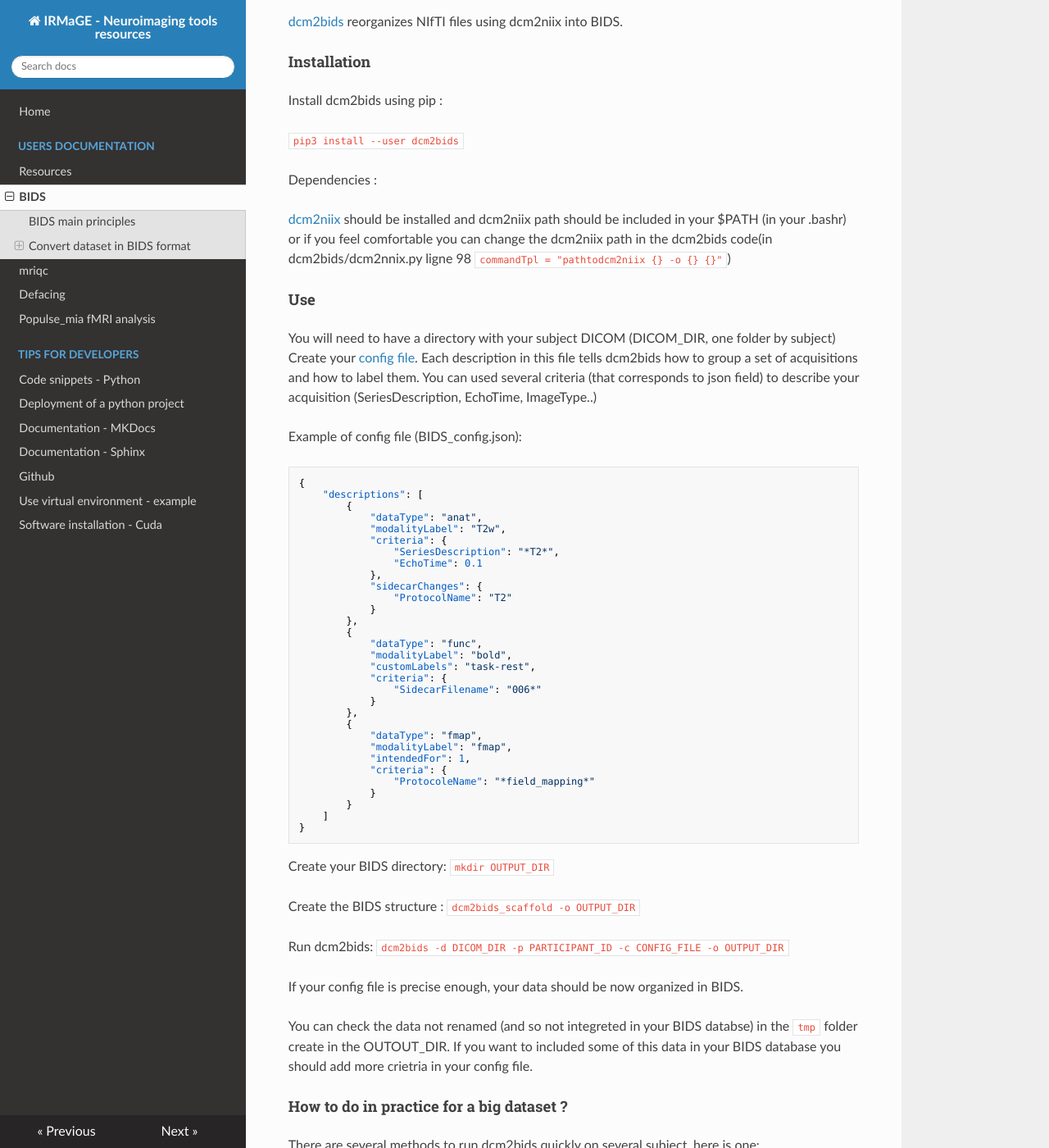
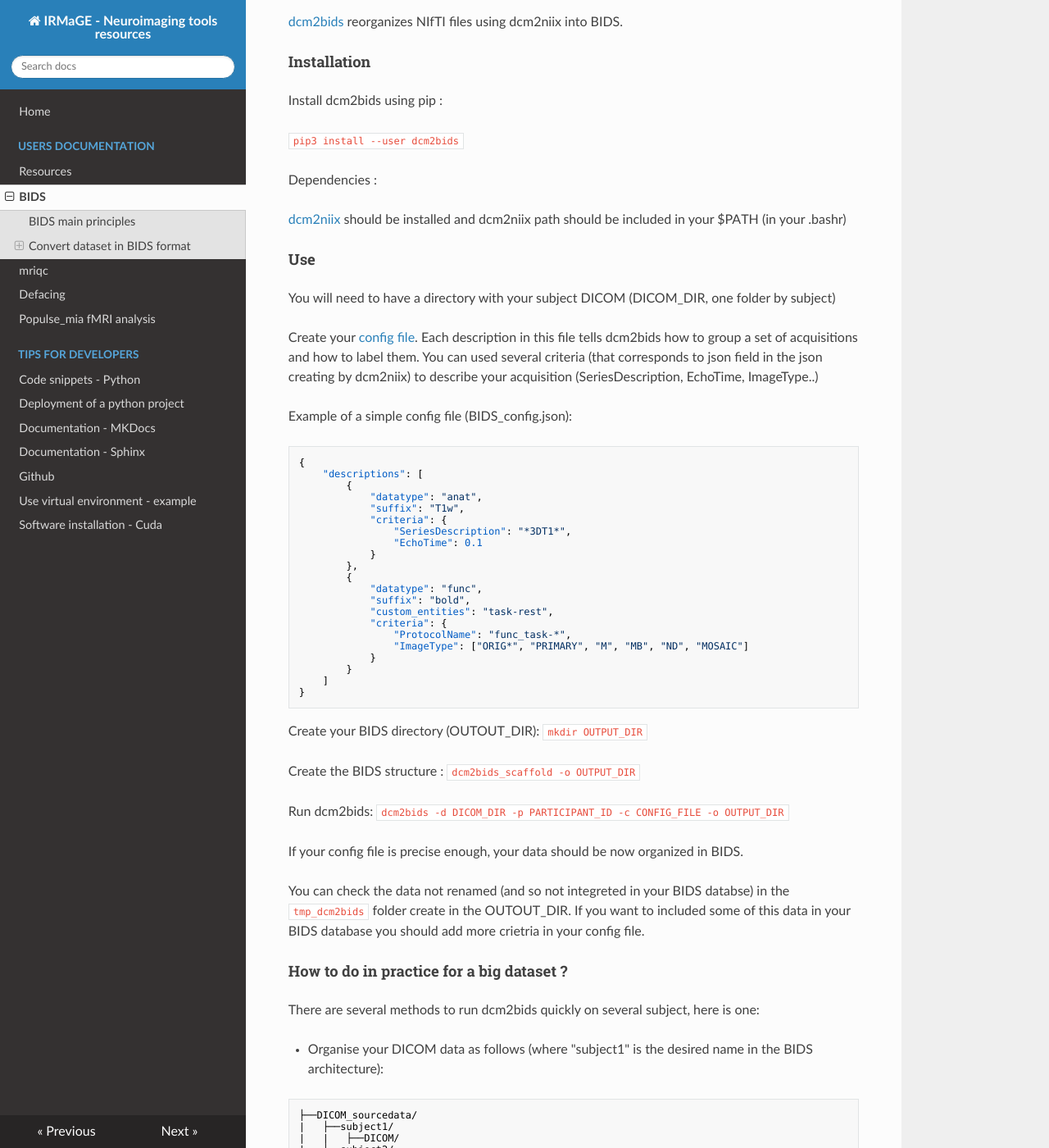
Before and after one commit to IRMaGe-3T/irmage-tools-resources, an MkDocs documentation site: the page built from docs/users/BIDS.md, in a window 1280 px wide and 1400 px high, scrolled down 1717 px. Shown: the whole window at 82% size. Built offline with MkDocs 1.6.1, drawn with Linux system fonts in a browser that asks for light colours; nearby versions of some CDN libraries.

Commit message:
quick update for dcm2bids

````diff
--- a/docs/users/BIDS.md
+++ b/docs/users/BIDS.md
@@ -87,51 +87,42 @@ Install dcm2bids using pip :
 
 Dependencies :
 
-[dcm2niix](https://github.com/rordenlab/dcm2niix) should be installed and dcm2niix path should be included in your $PATH (in your .bashr) or if you feel comfortable you can change the dcm2niix path in the dcm2bids code(in dcm2bids/dcm2nnix.py ligne 98 `commandTpl = "pathtodcm2niix {} -o {} {}"`)
+[dcm2niix](https://github.com/rordenlab/dcm2niix) should be installed and dcm2niix path should be included in your $PATH (in your .bashr)
 
 
 #### Use
 You will need to have a directory with your subject DICOM (DICOM_DIR, one folder by subject)
-Create your [config file](https://unfmontreal.github.io/Dcm2Bids/docs/how-to/create-config-file/).
+
+Create your [config file](https://unfmontreal.github.io/Dcm2Bids/3.1.0/how-to/create-config-file/).
 Each description in this file tells dcm2bids how to group a set of acquisitions and how to label them.
-You can used several criteria (that corresponds to json field) to describe your acquisition (SeriesDescription, EchoTime, ImageType..)
+You can used several criteria (that corresponds to json field in the json creating by dcm2niix) to describe your acquisition (SeriesDescription, EchoTime, ImageType..)
 
-Example of config file (BIDS_config.json):
+Example of a simple config file (BIDS_config.json):
 ```
 {
     "descriptions": [
         {
-            "dataType": "anat",
-            "modalityLabel": "T2w",
+            "datatype": "anat",
+            "suffix": "T1w",
             "criteria": {
-                "SeriesDescription": "*T2*",
+                "SeriesDescription": "*3DT1*",
                 "EchoTime": 0.1
-            },
-            "sidecarChanges": {
-                "ProtocolName": "T2"
             }
         },
         {
-            "dataType": "func",
-            "modalityLabel": "bold",
-            "customLabels": "task-rest",
+            "datatype": "func",
+            "suffix": "bold",
+            "custom_entities": "task-rest",
             "criteria": {
-                "SidecarFilename": "006*"
-            }
-        },
-        {
-            "dataType": "fmap",
-            "modalityLabel": "fmap",
-            "intendedFor": 1,
-            "criteria": {
-                "ProtocoleName": "*field_mapping*"
+                "ProtocolName": "func_task-*",
+                "ImageType": ["ORIG*", "PRIMARY", "M", "MB", "ND", "MOSAIC"]
             }
         }
     ]
 }
 ```
 
-Create your BIDS directory: `mkdir OUTPUT_DIR`
+Create your BIDS directory (OUTOUT_DIR): `mkdir OUTPUT_DIR`
 
 Create the BIDS structure : `dcm2bids_scaffold -o OUTPUT_DIR`
 
````
Also changed, not shown: other parts of docs/users/BIDS.md (+1 -1 lines), docs/developers/doc-mkdocs.md (+1 -1 lines), docs/users/populse_mia_fMRI.md (+3 -1 lines).
